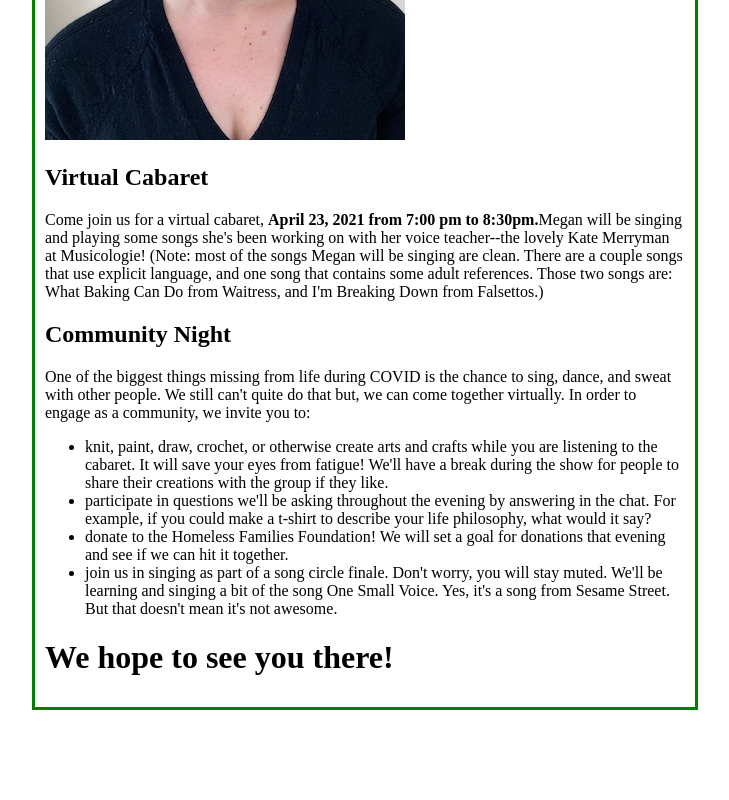
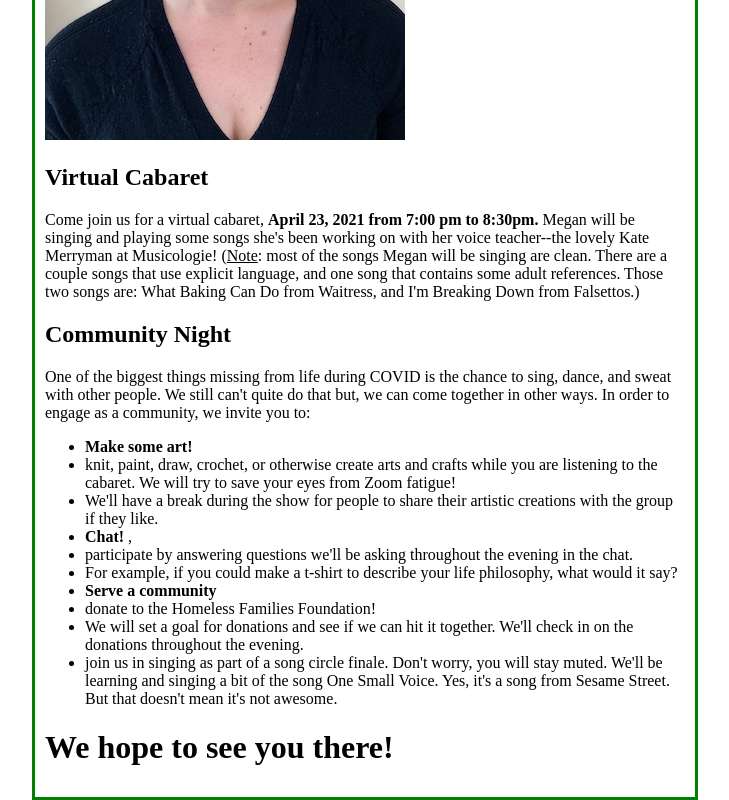
Before and after one commit to MRSOverly/onesmallvoicecabaret.com, a plain HTML site: page index.html in a window 1280 px wide. Shown: the part 470-1270 px from the top of the page, without its empty margins (275-1004 px from the left). Before the commit the page ends 1180 px from the top, so only its background shows below. Drawn offline with Linux system fonts and the light colour scheme.

Commit message:
adding white space first attempt

```diff
--- a/index.html
+++ b/index.html
@@ -16,10 +16,25 @@
    <img src = "images/Goofy.jpg"/>
 
     <h2> Virtual Cabaret</h2>
-      <p> Come join us for a virtual cabaret, <strong>April 23, 2021 from 7:00 pm to 8:30pm.</strong>Megan will be singing and playing some songs she's been working on with her voice teacher--the lovely Kate Merryman at Musicologie! (Note: most of the songs Megan will be singing are clean. There are a couple songs that use explicit language, and one song that contains some adult references. Those two songs are: What Baking Can Do from Waitress, and I'm Breaking Down from Falsettos.) </p>
+      <p> Come join us for a virtual cabaret, <strong>April 23, 2021 from 7:00 pm to 8:30pm.</strong> Megan will be singing and playing some songs she's been working on with her voice teacher--the lovely Kate Merryman at Musicologie! <break>(<u>Note</u>: most of the songs Megan will be singing are clean. There are a couple songs that use explicit language, and one song that contains some adult references. Those two songs are: What Baking Can Do from Waitress, and I'm Breaking Down from Falsettos.) </break></p>
 
     <h2> Community Night</h2>
-    <p>One of the biggest things missing from life during COVID is the chance to sing, dance, and sweat with other people. We still can't quite do that but, we can come together virtually. In order to engage as a community, we invite you to: <ul><li> knit, paint, draw, crochet, or otherwise create arts and crafts while you are listening to the cabaret. It will save your eyes from fatigue! We'll have a break during the show for people to share their creations with the group if they like.</li> <li>participate in questions we'll be asking throughout the evening by answering in the chat. For example, if you could make a t-shirt to describe your life philosophy, what would it say?</li> <li>donate to the Homeless Families Foundation! We will set a goal for donations that evening and see if we can hit it together.</li><li>join us in singing as part of a song circle finale. Don't worry, you will stay muted. We'll be learning and singing a bit of the song One Small Voice. Yes, it's a song from Sesame Street. But that doesn't mean it's not awesome.</li></ul> </p>
+    <p>One of the biggest things missing from life during COVID is the chance to sing, dance, and sweat with other people. We still can't quite do that but, we can come together in other ways. <break>
+
+      In order to engage as a community, we invite you to:</break> <ul><li> <strong>Make some art!</strong>
+
+        <li>knit, paint, draw, crochet, or otherwise create arts and crafts while you are listening to the cabaret. We will try to save your eyes from Zoom fatigue! </li>
+
+        <li>We'll have a break during the show for people to share their artistic creations with the group if they like.</li>
+
+        <li> <strong>Chat!</strong> ,<li>participate by answering questions we'll be asking throughout the evening in the chat.
+          <li>For example, if you could make a t-shirt to describe your life philosophy, what would it say?</li>
+
+          <li> <strong> Serve a community </strong>
+            <li>donate to the Homeless Families Foundation! </li>
+            <li>We will set a goal for donations and see if we can hit it together. We'll check in on the donations throughout the evening.</li>
+
+            <li>join us in singing as part of a song circle finale. Don't worry, you will stay muted. We'll be learning and singing a bit of the song One Small Voice. Yes, it's a song from Sesame Street. But that doesn't mean it's not awesome.</li></ul> </p>
 
     <h1>We hope to see you there!</h1>
 
```
